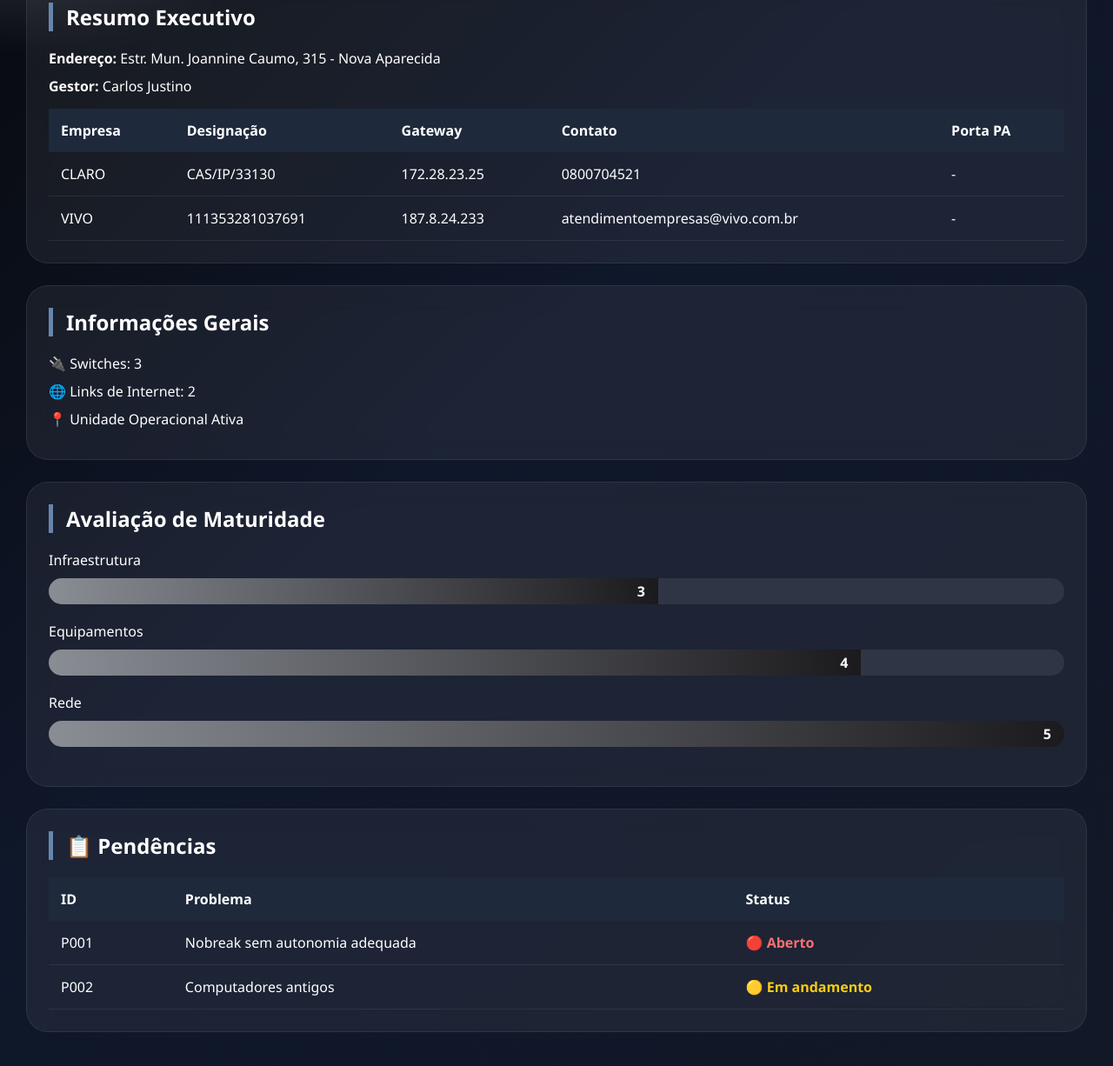
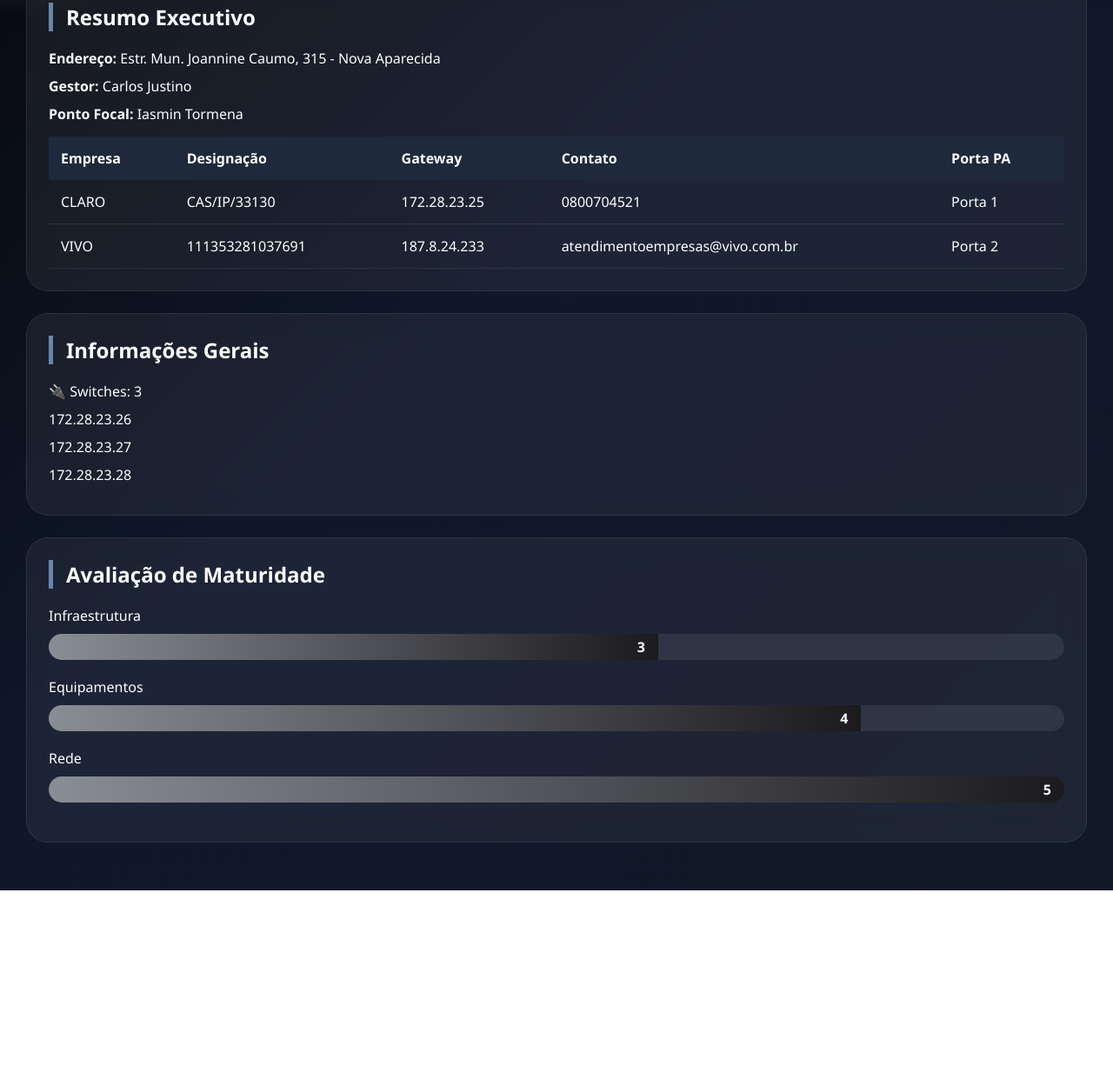
Before and after one commit to marcosemidio22-max/Filiais, a plain HTML site: page Campinas.html in a window 1280 px wide. Shown: the part 474-1700 px from the top of the page at 87% size. After the commit the page ends 1498 px from the top, so only its background shows below. Drawn offline with Linux system fonts and the light colour scheme.

Commit message:
Add files via upload

```diff
--- a/Campinas.html
+++ b/Campinas.html
@@ -282,6 +282,7 @@
 
         <p><strong>Endereço:</strong> Estr. Mun. Joannine Caumo, 315 - Nova Aparecida</p>
         <p><strong>Gestor:</strong> Carlos Justino</p>
+        <p><strong>Ponto Focal:</strong> Iasmin Tormena</p>
 
         <table class="tabela">
             <tr>
@@ -297,7 +298,7 @@
                 <td>CAS/IP/33130</td>
                 <td>172.28.23.25</td>
                 <td>0800704521</td>
-                <td>-</td>
+                <td>Porta 1</td>
             </tr>
 
             <tr>
@@ -305,7 +306,7 @@
                 <td>111353281037691</td>
                 <td>187.8.24.233</td>
                 <td>atendimentoempresas@vivo.com.br</td>
-                <td>-</td>
+                <td>Porta 2</td>
             </tr>
         </table>
 
@@ -316,8 +317,10 @@
         <h2 class="titulo-secao">Informações Gerais</h2>
 
         <p>🔌 Switches: 3</p>
-        <p>🌐 Links de Internet: 2</p>
-        <p>📍 Unidade Operacional Ativa</p>
+        <p>172.28.23.26</p>
+        <p>172.28.23.27</p>
+        <p>172.28.23.28</p>
+
 
     </div>
 
@@ -342,33 +345,7 @@
 
     </div>
 
-    <div class="card">
 
-        <h2 class="titulo-secao">📋 Pendências</h2>
-
-        <table class="tabela">
-
-            <tr>
-                <th>ID</th>
-                <th>Problema</th>
-                <th>Status</th>
-            </tr>
-
-            <tr>
-                <td>P001</td>
-                <td>Nobreak sem autonomia adequada</td>
-                <td class="status-aberto">🔴 Aberto</td>
-            </tr>
-
-            <tr>
-                <td>P002</td>
-                <td>Computadores antigos</td>
-                <td class="status-andamento">🟡 Em andamento</td>
-            </tr>
-
-        </table>
-
-    </div>
 
 </body>
 
```
